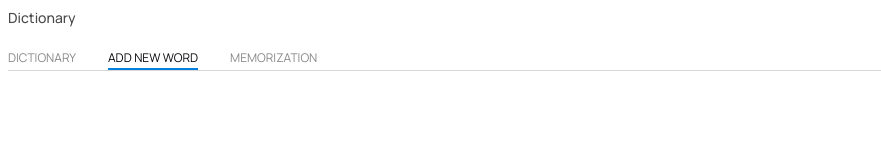
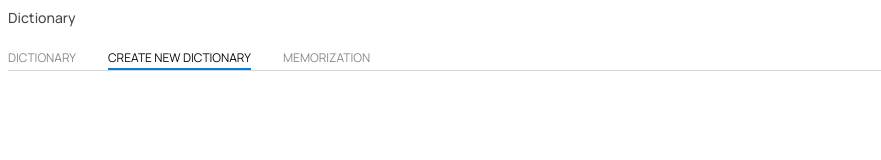
Before and after one commit to ydem1/Dictionary, a React app: page /#/add in a window 1280 px wide. Shown: the top 160 px of the page, without its empty margins (0-881 px from the left). Built offline with nearby package versions, Linux system fonts and the light colour scheme; the HTML template or start-up script is replaced by a standard one.

Commit message:
add in section add.page logic add new words into dictionary

```diff
--- a/src/components/edit.dictionary/edit.dictionary.scss
+++ b/src/components/edit.dictionary/edit.dictionary.scss
@@ -2,11 +2,11 @@
 
 .edit-dictionary {
   position: absolute;
-
   top: 0;
   left: 0;
   right: 0;
   bottom: 0;
+  z-index: 10;
 
   background-color: rgba(0, 0, 0, 0.5);
 
--- a/src/components/edit.dictionary/edit.dictionary.tsx
+++ b/src/components/edit.dictionary/edit.dictionary.tsx
@@ -20,6 +20,7 @@ export const EditDictionary: React.FC<Props> = ({ dictionaryKey, handleBtn }) =>
   const dictionaries = useSelector((state: RootState) => state.dictionarys.value);
   const dispatch = useDispatch();
   const dictionary = dictionaries[dictionaryKey];
+
 
   const [engWord, setEngWord] = useState('');
   const [ukrWord, setUkrWord] = useState('');
--- a/src/components/header/header.tsx
+++ b/src/components/header/header.tsx
@@ -33,10 +33,10 @@ export const Header = () => {
           <li className="header__item">
             <NavLink
               className={isActiveCallback}
-              onClick={() => setTab('Add new word')}
+              onClick={() => setTab('Create new dictionary')}
               to="/add"
             >
-              Add new word
+              Create new dictionary
             </NavLink>
           </li>
 
--- a/src/pages/add.page/add.tsx
+++ b/src/pages/add.page/add.tsx
@@ -1,5 +1,4 @@
 import { useState } from "react";
-// import { Dictionaries } from "../../types/Dictionary";
 import { Input } from "../../components/input";
 import { useDispatch, useSelector } from "react-redux";
 import { initNewDictionary } from "../../slices/dictionarysSlice";
@@ -7,9 +6,11 @@ import { RootState } from "../../store/store";
 
 import './add.scss';
 import { ControlPanel } from "../../components/control.panel";
+import { EditDictionary } from "../../components/edit.dictionary";
 
 export const AddPage = () => {
-  // const [newWords, setNewWords] = useState<Dictionaries[]>([]);
+  const [isEditDictionary, setIsEditDictionary] = useState(false);
+
   const Dictionareis = useSelector((state: RootState) => state.dictionarys.value)
   const dispatch = useDispatch();
 
@@ -19,12 +20,17 @@ export const AddPage = () => {
 
   const handleSubmit = () => {
     dispatch(initNewDictionary({ key: dictionaryName }));
-    handleReset();
+    setIsEditDictionary(true)
   };
 
   const handleReset = () => {
     setDictionaryName('');
   };
+
+  const handleClickBtn = () => {
+    setIsEditDictionary(false);
+    handleReset();
+  }
 
   return (
     <section className="add-page box">
@@ -43,6 +49,13 @@ export const AddPage = () => {
         handleReset={handleReset}
         isDisable={dictionaryName === '' || isError}
       />
+
+      {isEditDictionary &&
+        <EditDictionary
+          dictionaryKey={dictionaryName}
+          handleBtn={handleClickBtn}
+        />
+      }
     </section>
   );
 };
```
